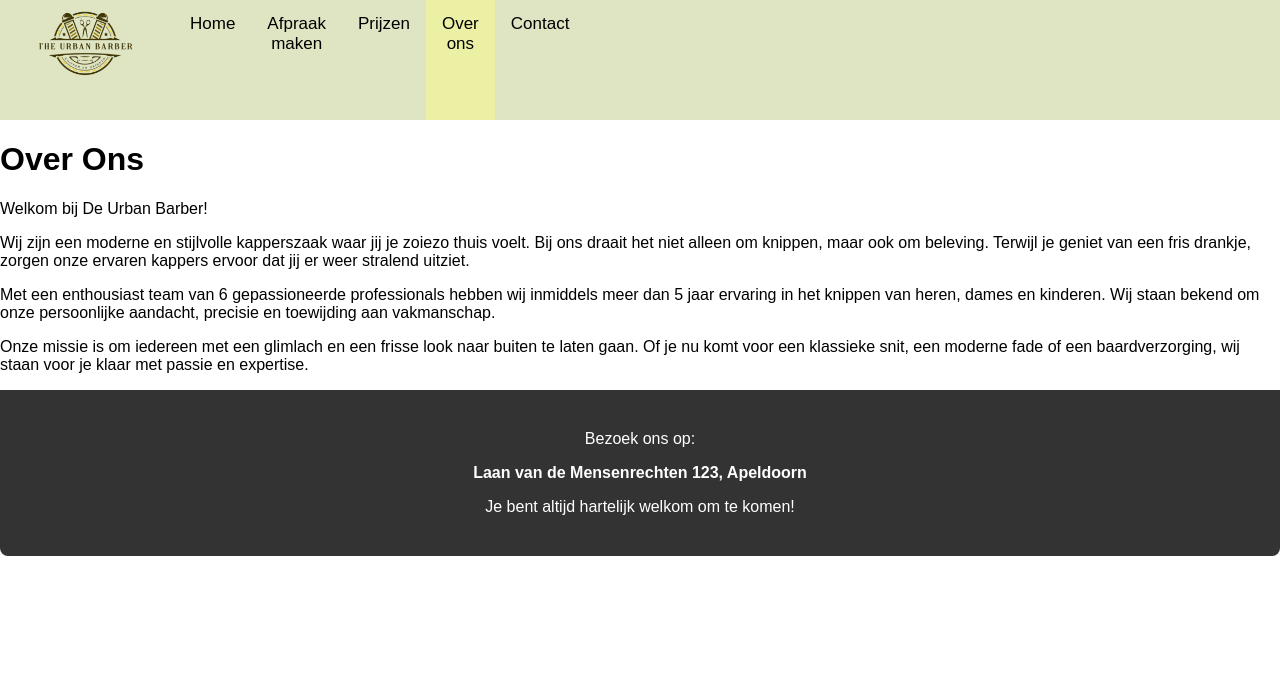
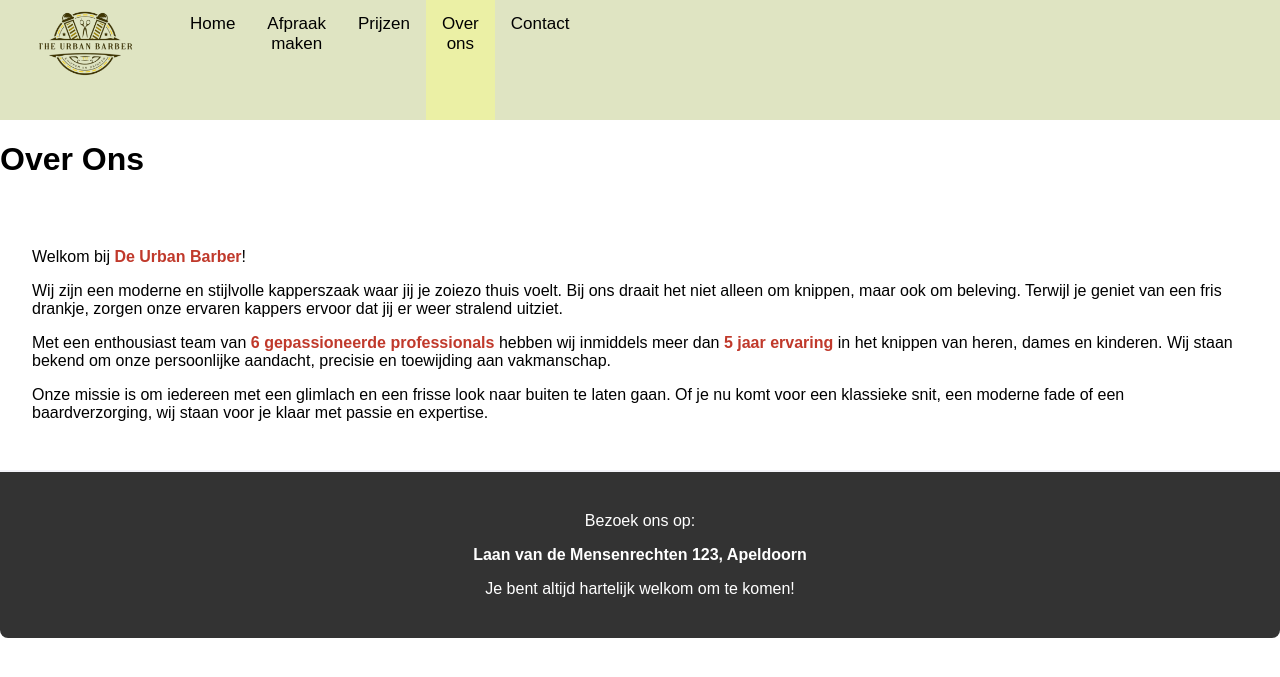
Before and after one commit to LuukDriel/Project, a PHP site: page /Pages/Overons.html in a window 1280 px wide. Shown: the top 677 px of the page. Run offline with PHP 8.4, Linux system fonts and the light colour scheme.

Commit message:
Update Style.CSS

```diff
--- a/CSS/Style.CSS
+++ b/CSS/Style.CSS
@@ -94,6 +94,18 @@ input[type="submit"] {
     justify-content: center;
 }
 
+/* Specifieke stijl voor informatiegedeelte */
+.informatie_over_ons {
+    padding: 2rem;
+    border-bottom: 2px solid #f4f4f9;
+}
+
+.informatie_over_ons .highlight {
+    color: #c0392b;
+    font-weight: bold;
+}
+
+
 /* Stijl voor het adresblok */
 .address {
     background-color: #333;
```
